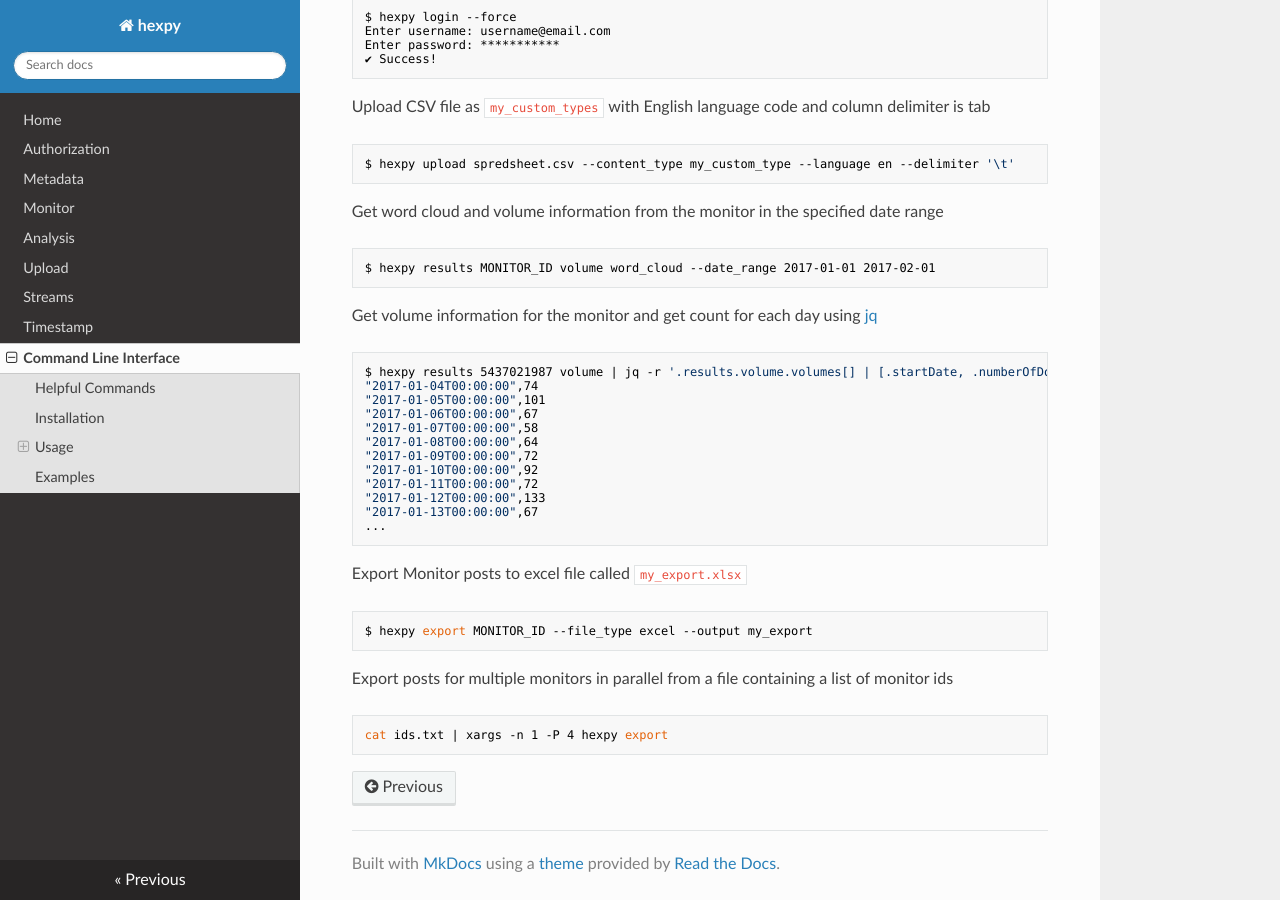
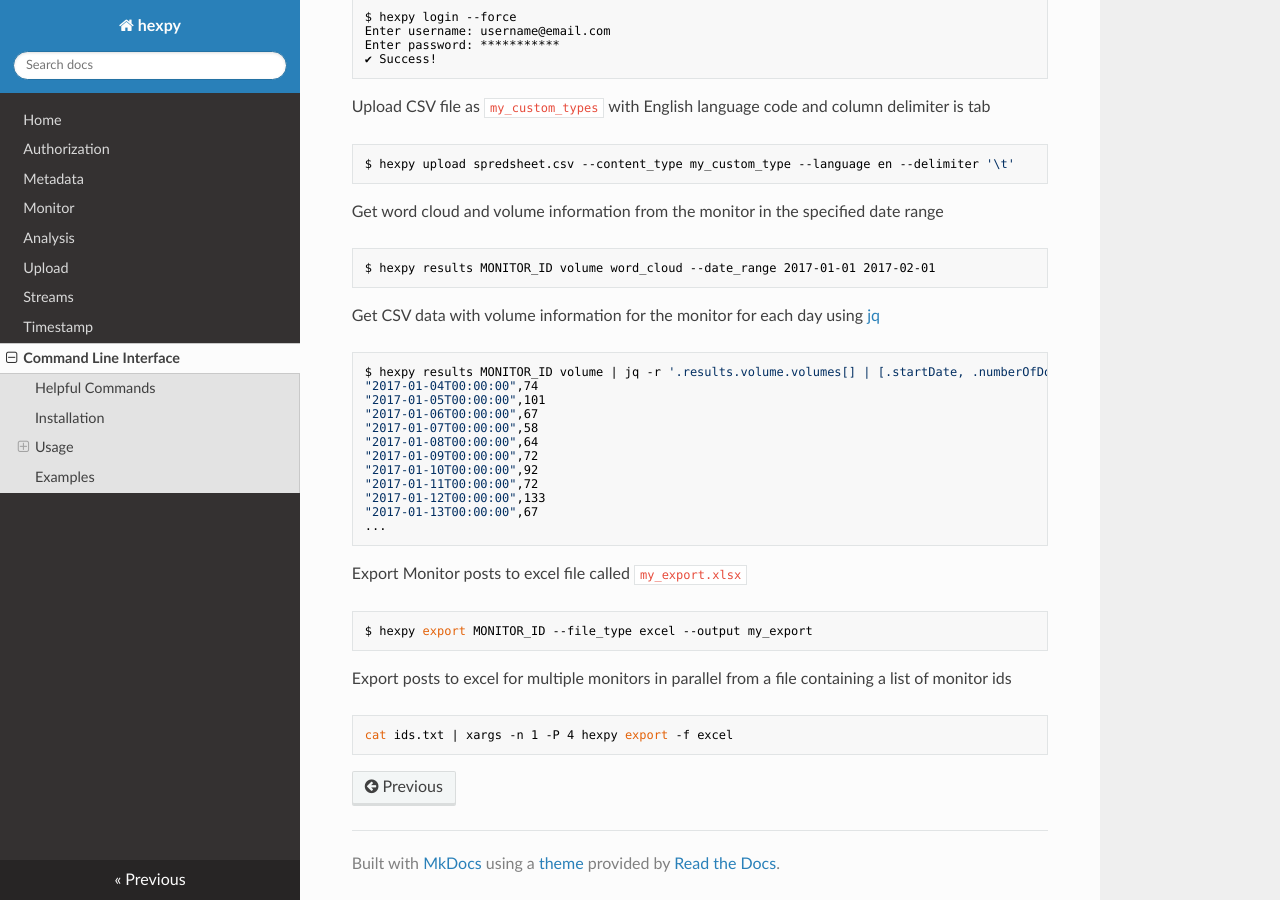
Before and after one commit to sullivancolin/hexpy, an MkDocs documentation site: the page built from docs/docs/CLI.md, in a window 1280 px wide and 900 px high, scrolled down 1046 px. Built offline with MkDocs 1.6.1, drawn with Linux system fonts in a browser that asks for light colours; nearby versions of some CDN libraries; old or Windows-style settings are respelled for this version of MkDocs.

Commit message:
Doc fixes

````diff
--- a/docs/docs/CLI.md
+++ b/docs/docs/CLI.md
@@ -55,9 +55,9 @@ Get word cloud and volume information from the monitor in the specified date ran
 $ hexpy results MONITOR_ID volume word_cloud --date_range 2017-01-01 2017-02-01
 ```
 
-Get volume information for the monitor and get count for each day using [jq](https://stedolan.github.io/jq/)
+Get CSV data with volume information for the monitor for each day using [jq](https://stedolan.github.io/jq/)
 ```bash
-$ hexpy results 5437021987 volume | jq -r '.results.volume.volumes[] | [.startDate, .numberOfDocuments] | @csv'
+$ hexpy results MONITOR_ID volume | jq -r '.results.volume.volumes[] | [.startDate, .numberOfDocuments] | @csv'
 "2017-01-04T00:00:00",74
 "2017-01-05T00:00:00",101
 "2017-01-06T00:00:00",67
@@ -76,7 +76,7 @@ Export Monitor posts to excel file called `my_export.xlsx`
 $ hexpy export MONITOR_ID --file_type excel --output my_export
 ```
 
-Export posts for multiple monitors in parallel from a file containing a list of monitor ids
+Export posts to excel for multiple monitors in parallel from a file containing a list of monitor ids
 ```bash
-cat ids.txt | xargs -n 1 -P 4 hexpy export
+cat ids.txt | xargs -n 1 -P 4 hexpy export -f excel
 ```
````
Also changed, not shown: README.md, 2 other files.
